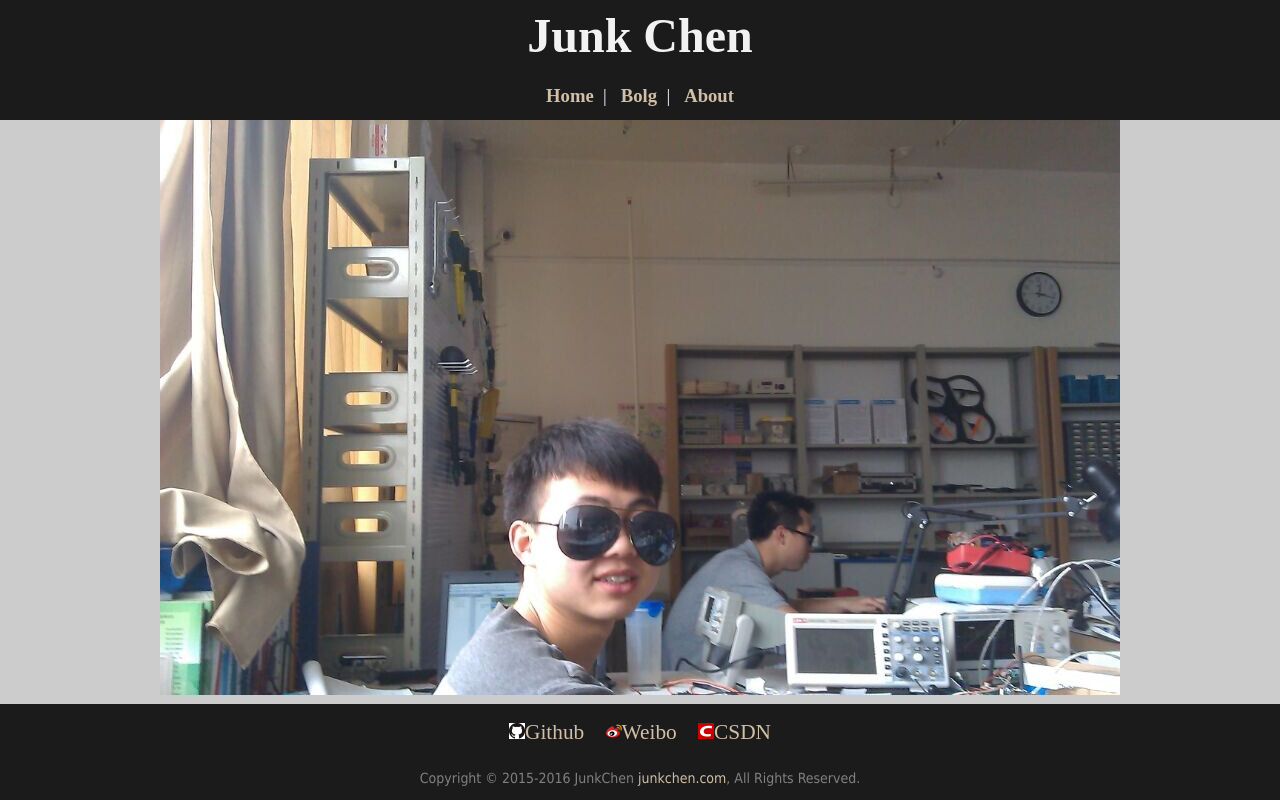
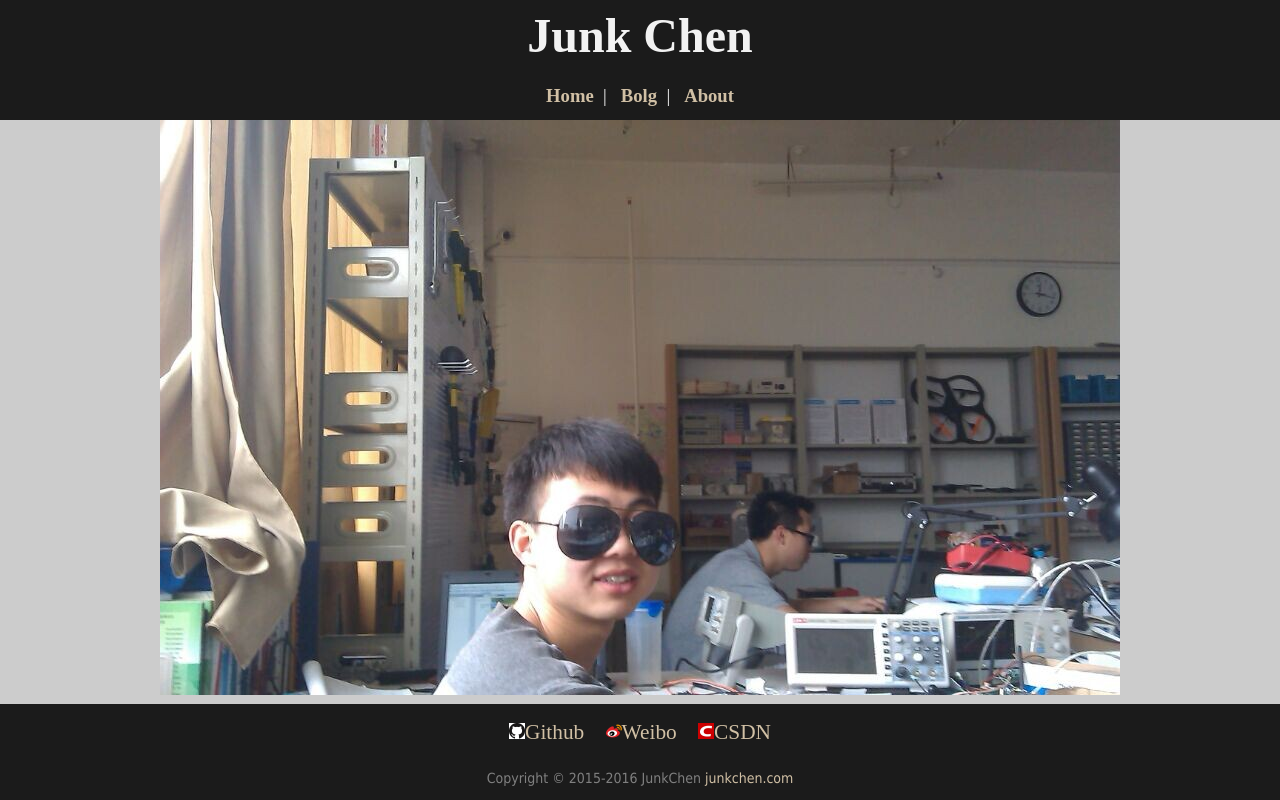
Before and after one commit to junkchen/junkchen.github.io, a plain HTML site: page index.html in a window 1280 px wide. Drawn offline with Linux system fonts and the light colour scheme.

Commit message:
update page index.html

```diff
--- a/index.html
+++ b/index.html
@@ -47,7 +47,7 @@
 			</a>
 			<br/><br/>
 			<div class="copyright">
-				<p>Copyright &copy; 2015-2016 JunkChen <a href="http://junkchen.com" target="_self">junkchen.com</a>, All Rights Reserved.</p>
+				<p>Copyright &copy; 2015-2016 JunkChen <a href="http://junkchen.com" target="_self">junkchen.com</a></p>
 			</div>
 		</footer>
 	</div>
```
